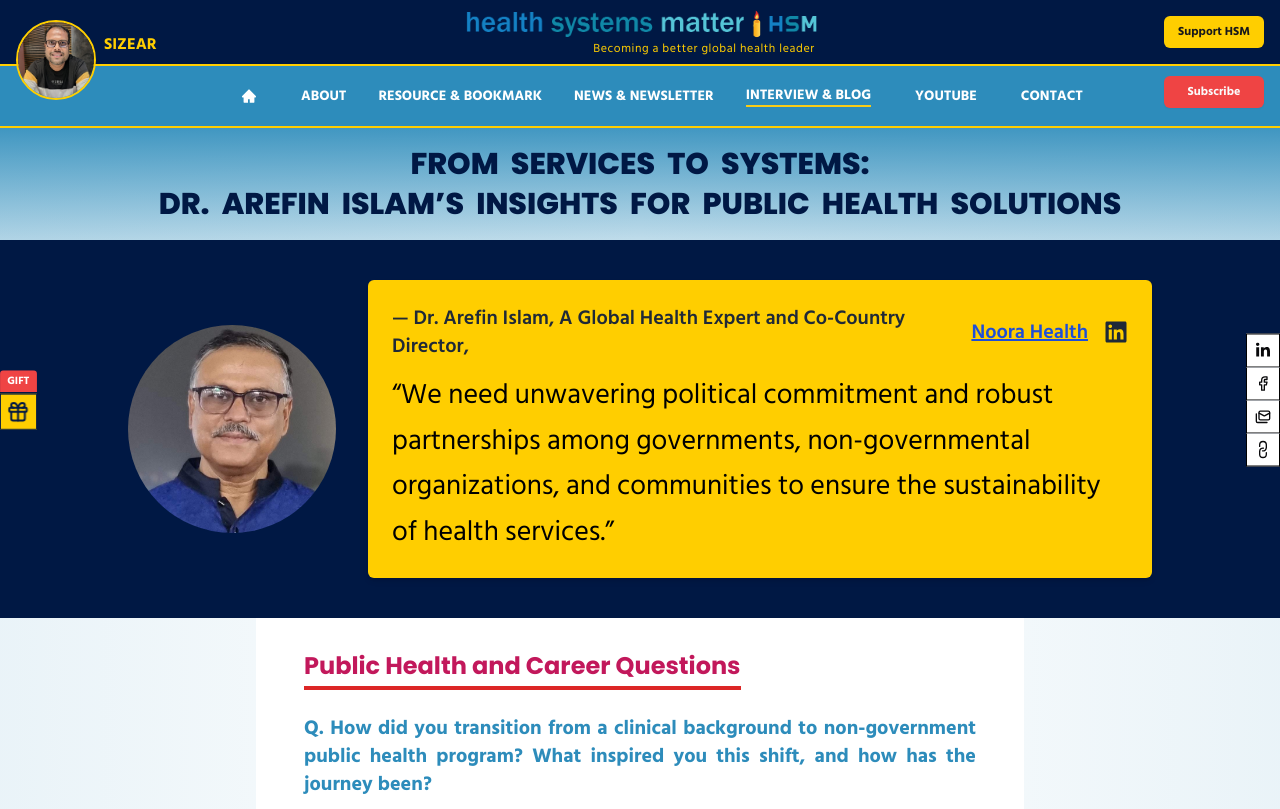
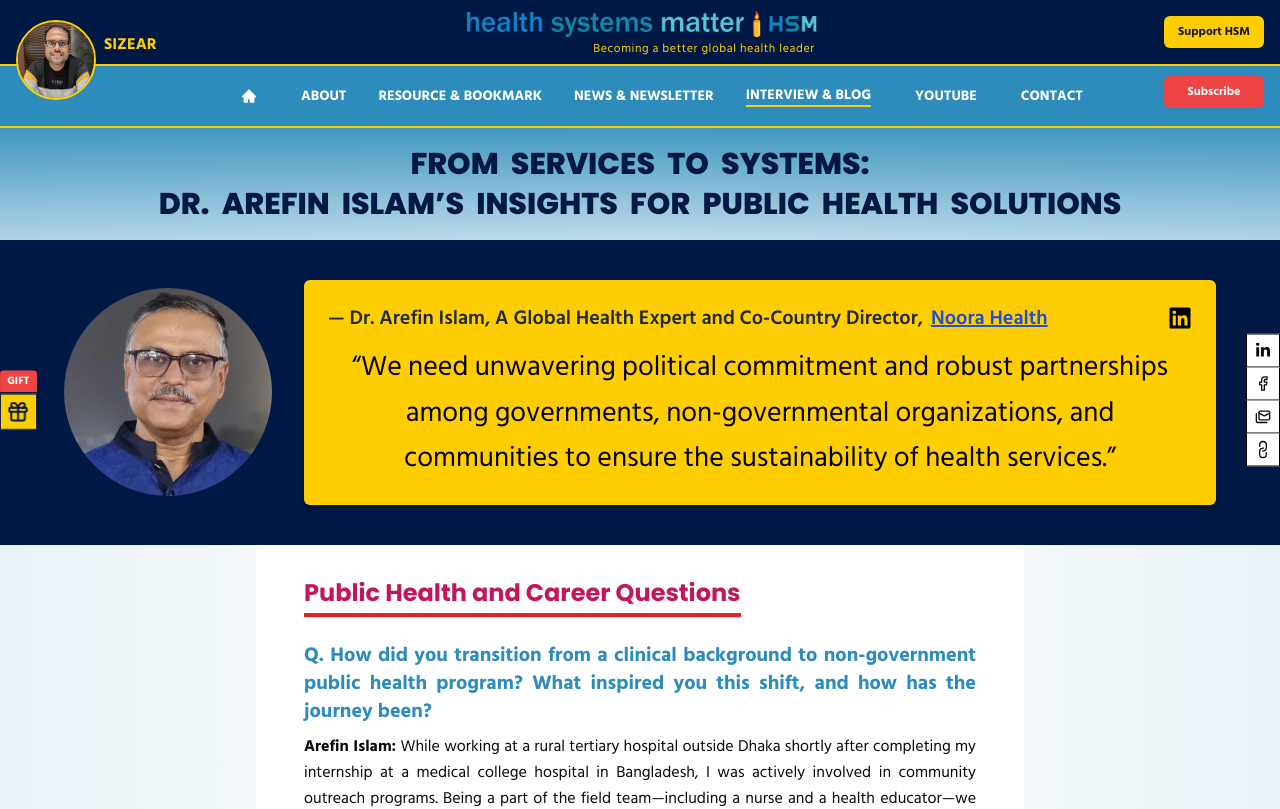
Before and after one commit to Muhammad-AIUB/HSM, a Next.js app: page /interview/global-health-expert-and-co-country-director in a window 1280 px wide. Shown: the top 809 px of the page. Built offline with nearby package versions, Linux system fonts and the light colour scheme.

Commit message:
Make 'Noora Health' in Dr. Arefin Islam's bio a hyperlink and clarify advocacy role

```diff
--- a/app/interview/global-health-expert-and-co-country-director/BioOfArefinIslam.tsx
+++ b/app/interview/global-health-expert-and-co-country-director/BioOfArefinIslam.tsx
@@ -3,7 +3,7 @@ const BioOfArefinIslam = () => (
     <h2 className="text-2xl font-bold text-[#2D8CBB] mb-2 text-center">Bio of Dr. Arefin Islam</h2>
     <div className="mx-auto mb-4" style={{ height: '4px', width: '60px', background: '#FFCE00', borderRadius: '2px' }} />
     <p className="text-gray-800 leading-relaxed text-justify">
-      Dr. Arefin Amal Islam is a public health professional with a medical background and over 35 years of experience in reproductive and child health in Bangladesh. He is currently the Co-Country Director for Partnership and Advocacy at Noora Health, following a successful five-year term as Country Director.
+      Dr. Arefin Amal Islam is a public health professional with a medical background and over 35 years of experience in reproductive and child health in Bangladesh. He is currently the Co-Country Director for Partnership and Advocacy at <a href="https://noorahealth.org/" target="_blank" rel="noopener noreferrer" className="text-blue-700 underline">Noora Health</a>, following a successful five-year term as Country Director.
     </p>
     <p className="text-gray-800 leading-relaxed text-justify mt-4">
       He holds an MPH from NIPSOM, University of Dhaka, and has completed various specialized trainings, including a certificate course on Community-Based Rehabilitation from Queen's University, Canada, and a diploma in Leadership in Humanitarians by Relief International and FranklinCovey. He is also a graduate and trainer of Save the Children's Managing High Performance (MHP) program.
--- a/app/interview/global-health-expert-and-co-country-director/page.tsx
+++ b/app/interview/global-health-expert-and-co-country-director/page.tsx
@@ -20,7 +20,7 @@ const GlobalHealthExpertAndCoCountryDirector = () => {
 
       <section className="relative w-full bg-white">
   <div className="bg-[#001844] py-10 px-12 sm:px-8 lg:px-16">
-          <div className="max-w-5xl mx-auto flex flex-col sm:flex-row items-center justify-center sm:items-center gap-8">
+    <div className="max-w-7xl mx-auto flex flex-col sm:flex-row items-center justify-center sm:items-center gap-8">
       {/* Circular Image with focusable link */}
       <a
         href="/images/blog-interview/interview/arefin-islam.jpg"
@@ -38,25 +38,41 @@ const GlobalHealthExpertAndCoCountryDirector = () => {
         />
       </a>
 
-            <div className="bg-[#FFCE00] max-w-6xl w-full text-black p-4 sm:p-6 rounded-md shadow-md">
-              <p className="text-xl font-semibold text-gray-800 mb-3 flex items-center gap-4">
-                — Dr. Arefin Islam, A Global Health Expert and Co-Country Director,<span style={{ whiteSpace: 'nowrap' }}> <a href="https://noorahealth.org/" target="_blank" rel="noopener noreferrer" className="text-blue-700 underline">Noora Health</a></span>
+      <div className="bg-[#FFCE00] flex-1 w-full text-black p-4 sm:p-6 rounded-md shadow-md">
+        {/* Name and Noora Health (left), LinkedIn (right) */}
+        <div className="flex flex-wrap items-center justify-between gap-2 mb-3">
+          <p className="text-xl font-semibold text-gray-800 flex flex-wrap gap-2">
+            — Dr. Arefin Islam, A Global Health Expert and Co-Country Director,
+            <a
+              href="https://noorahealth.org/"
+              target="_blank"
+              rel="noopener noreferrer"
+              className="text-blue-700 underline"
+            >
+              Noora Health
+            </a>
+          </p>
           <a
             href="https://www.linkedin.com/in/nh2468/"
             target="_blank"
             rel="noopener noreferrer"
-                  className=""
+            className="ml-auto"
           >
             <FaLinkedin className="text-2xl" />
           </a>
-              </p>
-              <p className=" text-2xl md:text-[28px]  font-base leading-relaxed text-left">
-                “We need unwavering political commitment and robust partnerships among governments, non-governmental organizations, and communities to ensure the sustainability of health services.”
+        </div>
+
+        {/* Justified quote */}
+        <p className="text-2xl md:text-[28px] font-base leading-relaxed text-center">
+          “We need unwavering political commitment and robust partnerships among
+          governments, non-governmental organizations, and communities to ensure
+          the sustainability of health services.”
         </p>
       </div>
     </div>
   </div>
 </section>
+
 
       {/* Interview Content */}
       <div className="max-w-screen-md mx-auto px-12 py-8 bg-white ">
```
Also changed, not shown: app/interview/a-leading-voice-in-global-health-systems/page.tsx (line endings or trailing spaces). Lines whose indentation alone changed are shown as unchanged.
